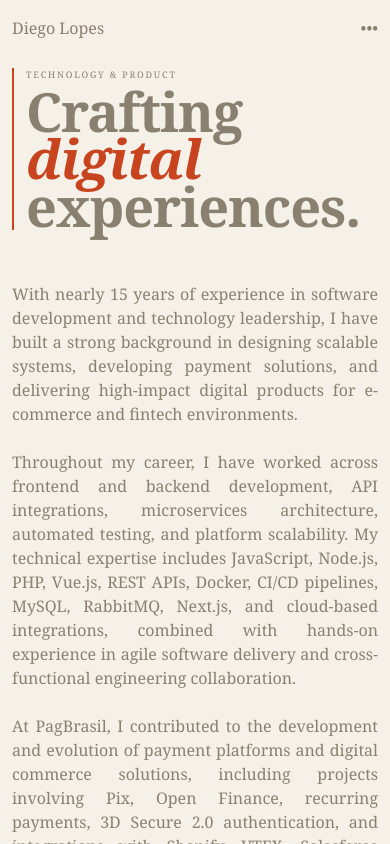
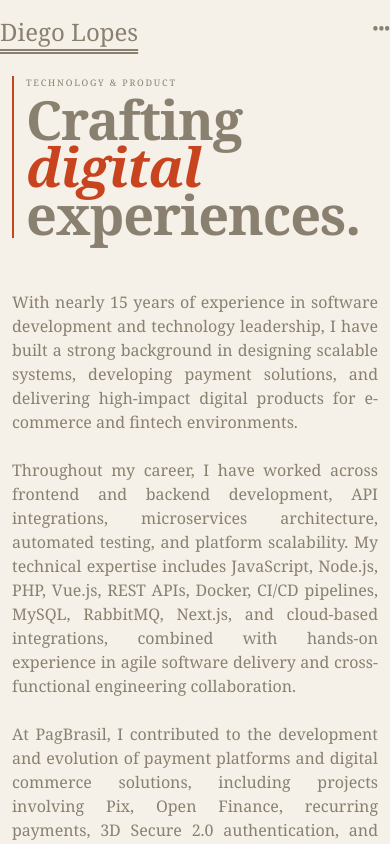
Before and after one commit to mddiego/projects, a Next.js app: page / in a window 390 px wide. Shown: the top 844 px of the page. Built offline with nearby package versions, Linux system fonts and the light colour scheme; a web font is replaced by a local one.

Commit message:
customized resume page

```diff
--- a/src/app/components/header.js
+++ b/src/app/components/header.js
@@ -5,7 +5,7 @@ import Link from "next/link";
 
 const _menu = [
   {
-    href: "/",
+    href: "/home",
     title: "Home",
   },
   {
@@ -32,9 +32,14 @@ export default function Page() {
   }, [_showMenu, _menuMobile]);
 
   return (
-    <header className="xl:w-7xl w-auto xl:mx-auto mx-3 shrink-0">
+    <header className="xl:w-7xl w-auto shrink-0">
       <div className="grid xl:grid-cols-12 grid-cols-2 py-4">
-        <span className="">Diego Lopes</span>
+        <Link
+          href="/"
+          className="xl:col-span-9 xl:col-start-1 text-2xl underline underline-offset-8 decoration-double decoration-2 font-light font-features-['smcp']"
+        >
+          Diego Lopes
+        </Link>
         <nav className="xl:col-span-3 xl:col-start-10 text-right sm:block hidden">
           {_menu.map((v) => {
             return (
@@ -46,7 +51,7 @@ export default function Page() {
         </nav>
         <div className="relative">
           <a
-            className='sm:hidden flex justify-end items-center text-["18px"]'
+            className='sm:hidden flex justify-end items-center text-["18px"] cursor-pointer'
             onClick={toggleMenu}
           >
             &bull;&bull;&bull;
```
